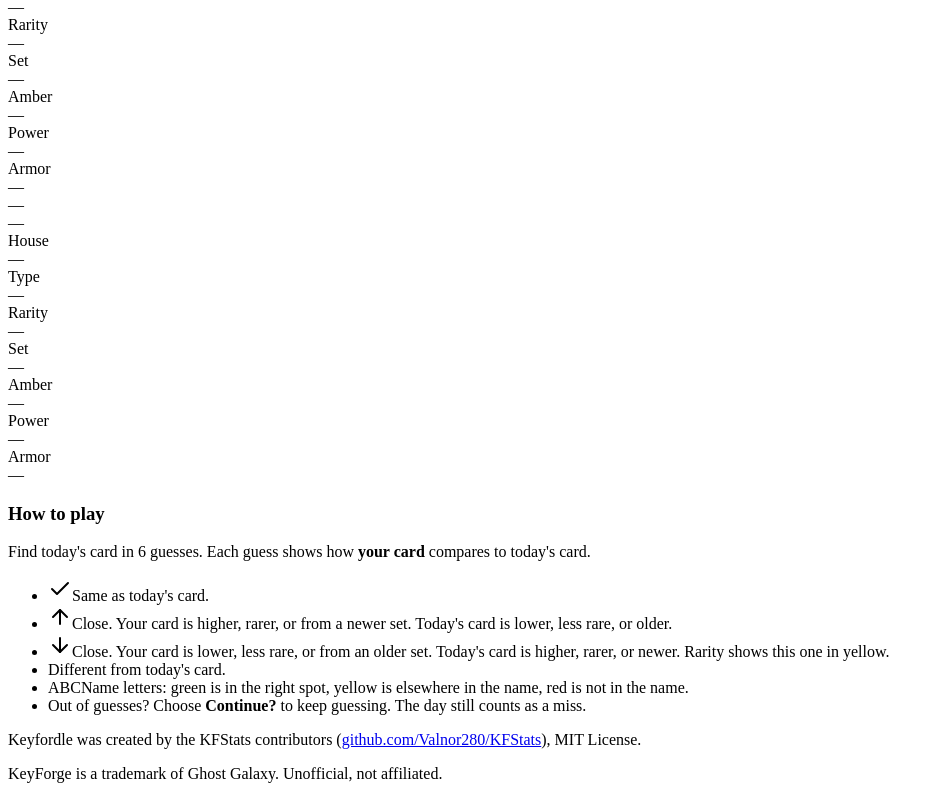
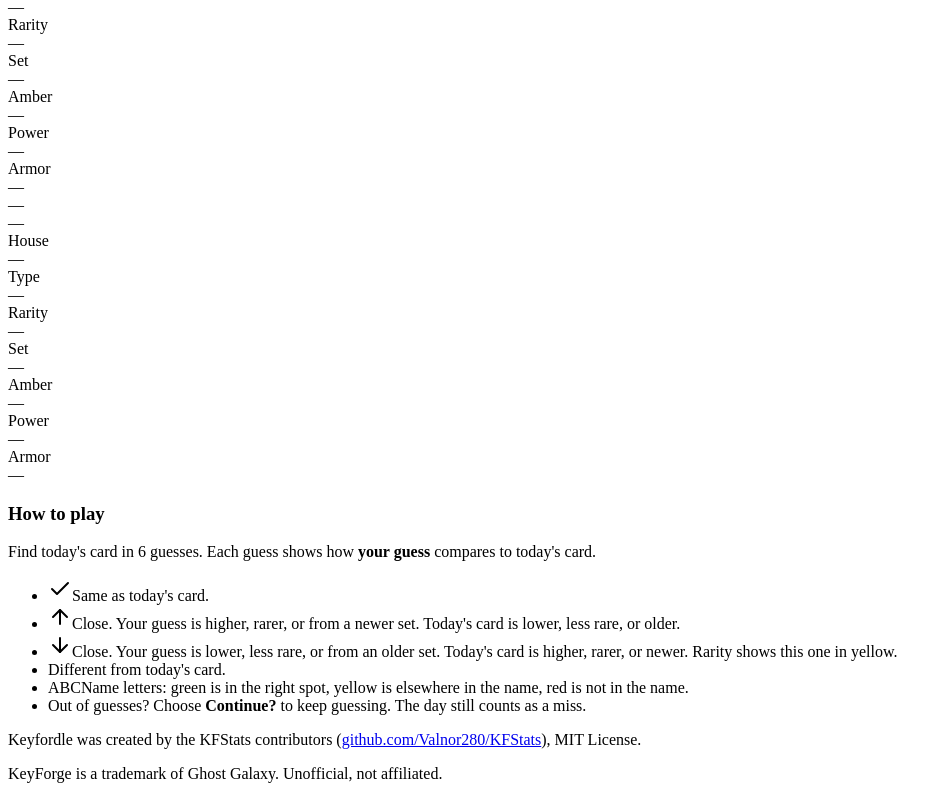
Before and after one commit to dmikalova/keyfordle, a React (Vite) app in the folder web/: page / in a window 1280 px wide. Shown: the part 1469-2268 px from the top of the page, without its empty margins (0-949 px from the left). Built offline with nearby package versions, Linux system fonts and the light colour scheme; no server answers.

Commit message:
feat(web): say "your guess" instead of "your card" in the guide

```diff
--- a/web/src/pages/Keyfordle.tsx
+++ b/web/src/pages/Keyfordle.tsx
@@ -992,7 +992,7 @@ const Keyfordle = () => {
           <h3 className="font-bold text-white mb-2">How to play</h3>
           <p className="text-sm text-gray-300 mb-3">
             Find today&apos;s card in {MAX_GUESSES} guesses. Each guess shows how{" "}
-            <strong>your card</strong> compares to today&apos;s card.
+            <strong>your guess</strong> compares to today&apos;s card.
           </p>
           <ul className="space-y-2 text-sm text-gray-300">
             <li className="flex items-start gap-2">
@@ -1006,7 +1006,7 @@ const Keyfordle = () => {
                 <ArrowUp className="h-3 w-3" />
               </span>
               <span>
-                Close. Your card is higher, rarer, or from a newer set. Today&apos;s card is lower,
+                Close. Your guess is higher, rarer, or from a newer set. Today&apos;s card is lower,
                 less rare, or older.
               </span>
             </li>
@@ -1015,7 +1015,7 @@ const Keyfordle = () => {
                 <ArrowDown className="h-3 w-3" />
               </span>
               <span>
-                Close. Your card is lower, less rare, or from an older set. Today&apos;s card is
+                Close. Your guess is lower, less rare, or from an older set. Today&apos;s card is
                 higher, rarer, or newer. Rarity shows this one in yellow.
               </span>
             </li>
```
